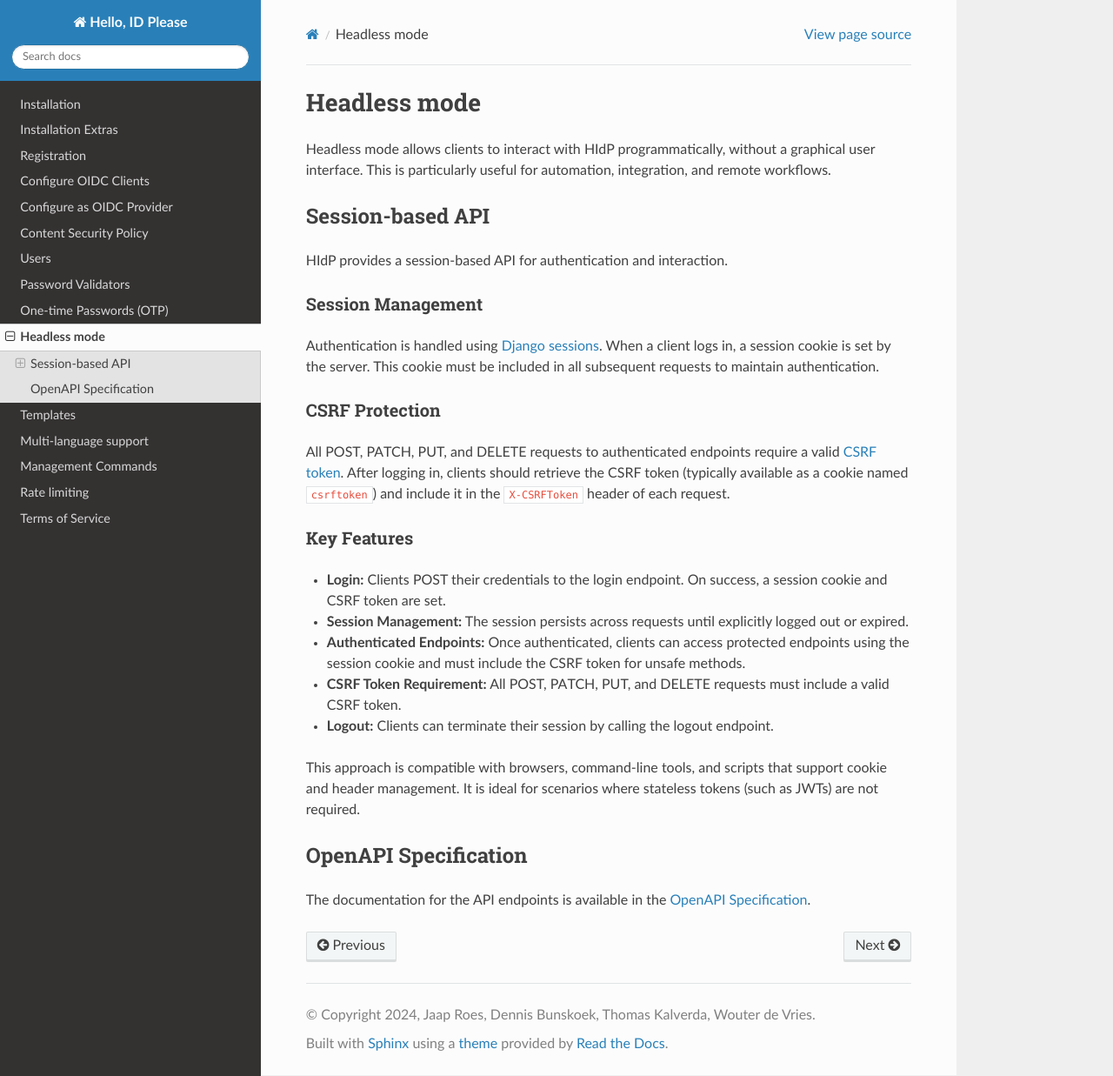
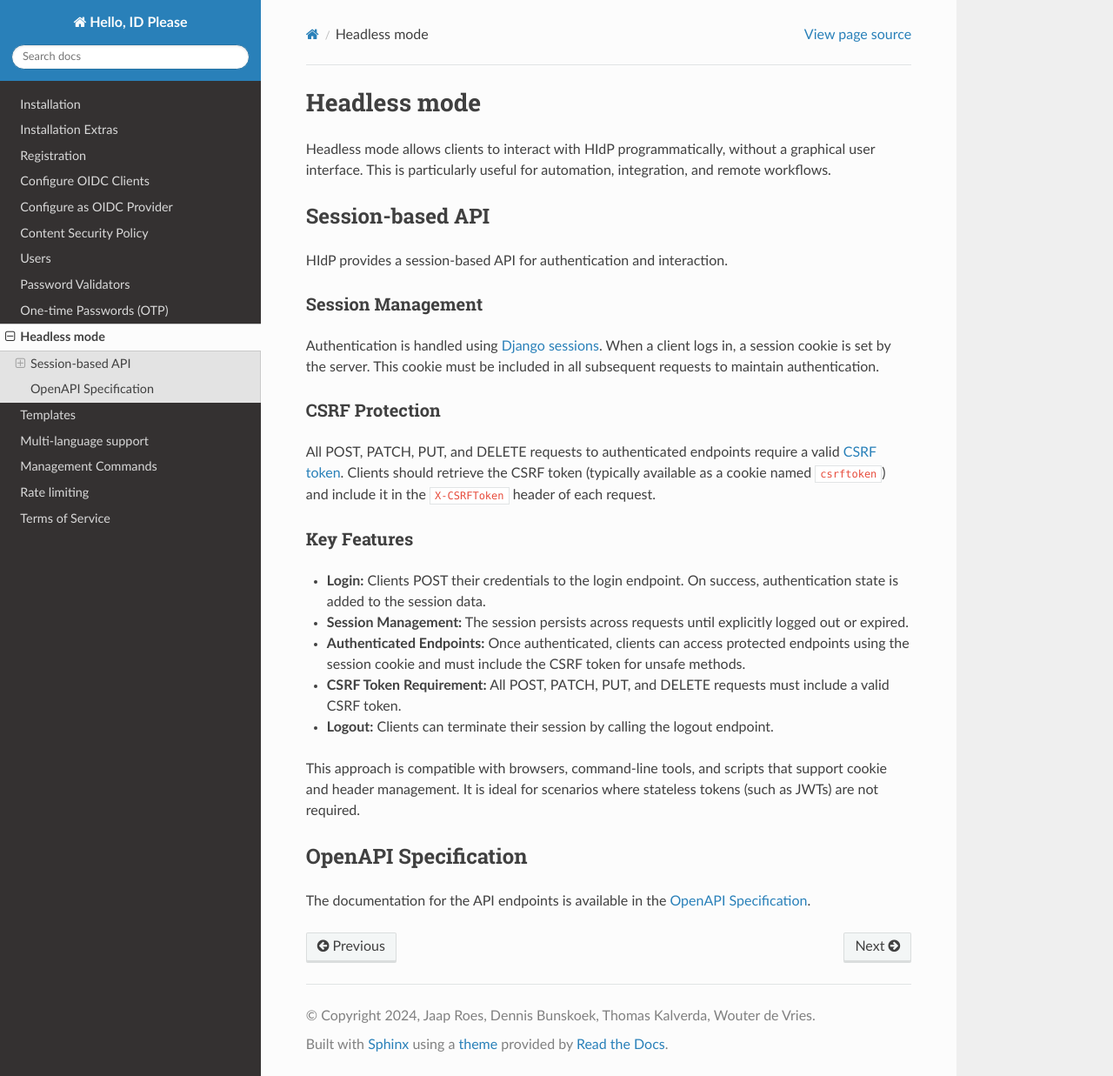
Before and after one commit to leukeleu/django-hidp, a Sphinx documentation site: the page built from packages/hidp/docs/sphinx/headless.md, in a window 1280 px wide and 1237 px high. Shown: the whole window at 87% size. Built offline with Sphinx 7.4.7 and the Read the Docs theme 3.1.0, drawn with Linux system fonts in a browser that asks for light colours.

Commit message:
corrected documentation

```diff
--- a/packages/hidp/docs/sphinx/headless.md
+++ b/packages/hidp/docs/sphinx/headless.md
@@ -12,11 +12,12 @@ Authentication is handled using [Django sessions](https://docs.djangoproject.com
 
 ### CSRF Protection
 
-All POST, PATCH, PUT, and DELETE requests to authenticated endpoints require a valid [CSRF token](https://docs.djangoproject.com/en/stable/ref/csrf/). After logging in, clients should retrieve the CSRF token (typically available as a cookie named `csrftoken`) and include it in the `X-CSRFToken` header of each request.
+All POST, PATCH, PUT, and DELETE requests to authenticated endpoints require a valid [CSRF token](https://docs.djangoproject.com/en/stable/ref/csrf/).
+Clients should retrieve the CSRF token (typically available as a cookie named `csrftoken`) and include it in the `X-CSRFToken` header of each request.
 
 ### Key Features
 
-- **Login:** Clients POST their credentials to the login endpoint. On success, a session cookie and CSRF token are set.
+- **Login:** Clients POST their credentials to the login endpoint. On success, authentication state is added to the session data.
 - **Session Management:** The session persists across requests until explicitly logged out or expired.
 - **Authenticated Endpoints:** Once authenticated, clients can access protected endpoints using the session cookie and must include the CSRF token for unsafe methods.
 - **CSRF Token Requirement:** All POST, PATCH, PUT, and DELETE requests must include a valid CSRF token.
```
